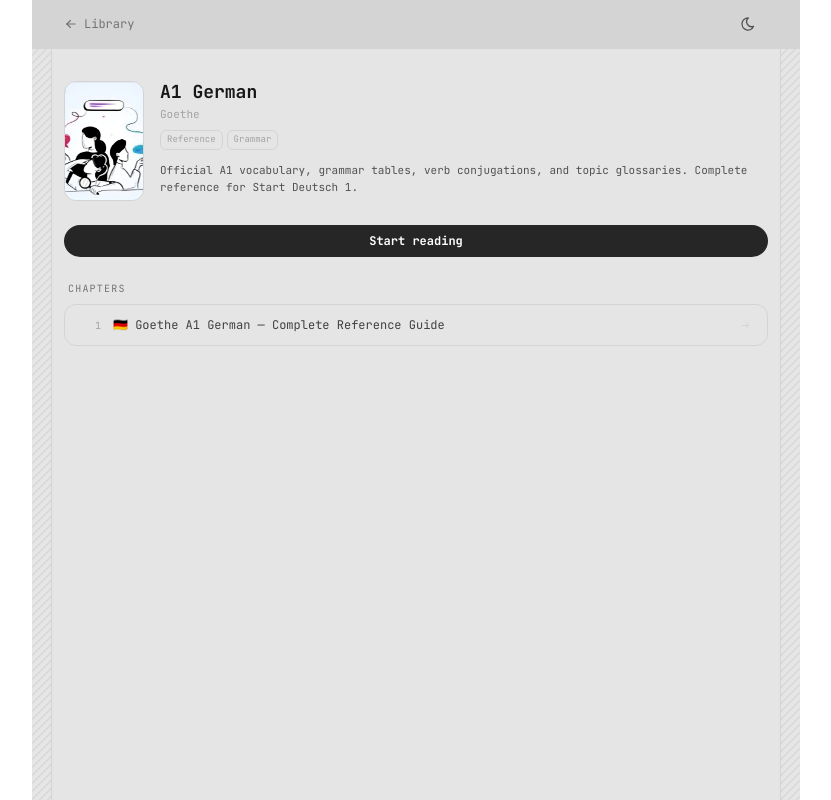
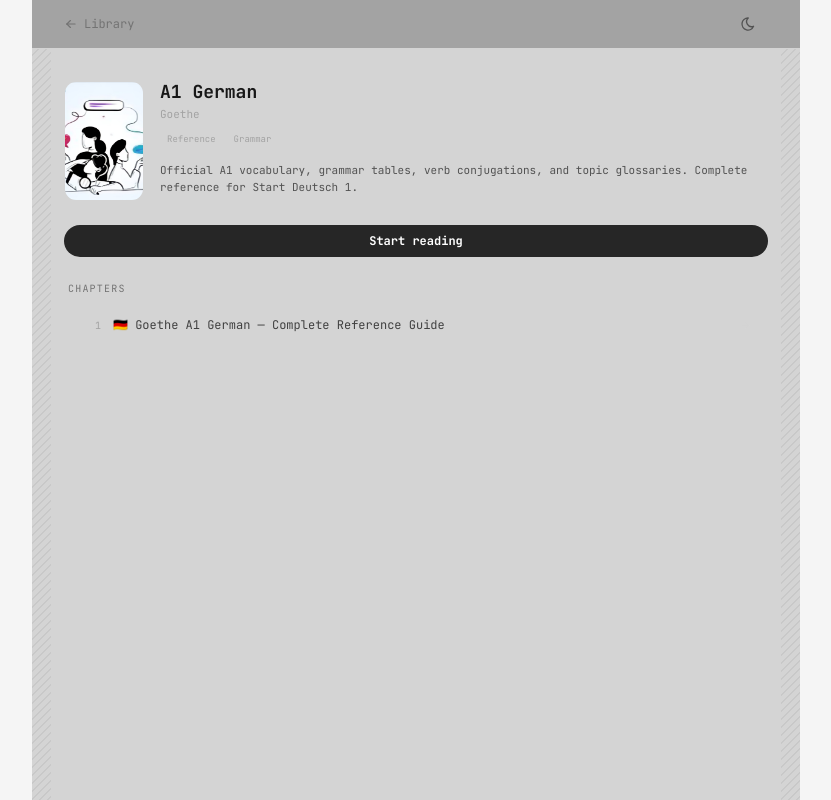
Before and after one commit to PembaSrpa/LN_English-Deutsch, a Next.js app: page /a1-glossary in a window 1280 px wide. Shown: the whole page, without its empty margins (224-1055 px from the left). Built offline with nearby package versions, Linux system fonts and the light colour scheme.

Commit message:
remake 19

```diff
--- a/app/[novelId]/page.tsx
+++ b/app/[novelId]/page.tsx
@@ -16,7 +16,7 @@
 
   return (
     <div className="min-h-screen flex flex-col">
-      <header className="sticky top-0 z-40 bg-neutral-300 dark:bg-neutral-700 backdrop-blur border-b border-neutral-300 dark:border-neutral-700">
+      <header className="sticky top-0 z-40 bg-neutral-400 dark:bg-neutral-700 backdrop-blur border-b border-neutral-300 dark:border-neutral-700">
         <div className="flex items-center justify-between px-8 py-2">
           <Link href="/" className="flex items-center gap-1.5 text-xs text-neutral-500 hover:text-neutral-800 dark:hover:text-neutral-200 transition-colors">
             <IconArrowLeft size={14} /> Library
--- a/app/layout.tsx
+++ b/app/layout.tsx
@@ -15,9 +15,9 @@
 export default function RootLayout({ children }: { children: React.ReactNode }) {
   return (
     <html lang="en" className={mono.variable} suppressHydrationWarning>
-      <body className="bg-neutral-150 dark:bg-neutral-850 font-mono antialiased">
+      <body className="bg-neutral-100 dark:bg-neutral-800 font-mono antialiased">
         <ThemeProvider attribute="class" defaultTheme="system" enableSystem>
-          <div className="max-w-3xl mx-auto min-h-screen relative bg-neutral-200 dark:bg-neutral-800">
+          <div className="max-w-3xl mx-auto min-h-screen relative bg-neutral-300 dark:bg-neutral-600">
             <Scales />
             <Analytics />
             {children}
--- a/app/page.tsx
+++ b/app/page.tsx
@@ -12,9 +12,9 @@
 
   return (
     <div className="min-h-screen flex flex-col">
-      <header className="sticky top-0 z-40 bg-neutral-300 dark:bg-neutral-700 backdrop-blur border-b border-neutral-300 dark:border-neutral-700">
+      <header className="sticky top-0 z-40 bg-neutral-400 dark:bg-neutral-700 backdrop-blur border-b border-neutral-300 dark:border-neutral-700">
         <div className="flex items-center justify-between px-8 py-3">
-          <a href="https://artt-folio.vercel.app/" target="_blank" rel="noopener noreferrer"
+          <a href="https://artt-folio.vercel.app/" rel="noopener noreferrer"
             className="text-sm font-bold text-neutral-800 dark:text-neutral-200 tracking-tight hover:opacity-70 transition-opacity">
             Arttfolio ↗
           </a>
--- a/components/ReaderClient.tsx
+++ b/components/ReaderClient.tsx
@@ -29,7 +29,7 @@
     <div className="min-h-screen flex flex-col">
       <ProgressTracker novelId={novelId} chapter={chapterNum} />
 
-      <header className="sticky top-0 z-40 bg-neutral-200/95 dark:bg-neutral-900/95 backdrop-blur border-b border-neutral-300 dark:border-neutral-700">
+      <header className="sticky top-0 z-40 bg-neutral-400 dark:bg-neutral-700 backdrop-blur border-b border-neutral-300 dark:border-neutral-700">
         <div className="flex items-center justify-between px-8 py-2">
           <Link href={`/${novelId}`} className="flex items-center gap-1.5 text-xs text-neutral-500 hover:text-neutral-800 dark:hover:text-neutral-200 transition-colors">
             <IconArrowLeft size={14} />
@@ -46,7 +46,7 @@
         <ChapterRenderer lines={lines} fontSize={fontSize} />
       </main>
 
-      <nav className="sticky bottom-0 z-40 bg-neutral-200/95 dark:bg-neutral-900/95 backdrop-blur border-t border-neutral-300 dark:border-neutral-700">
+      <nav className="sticky bottom-0 z-40 bg-neutral-400 dark:bg-neutral-700 backdrop-blur border-t border-neutral-300 dark:border-neutral-700">
         <div className="flex items-center justify-between px-8 py-3">
           {prevNum
             ? <Link href={`/${novelId}/${prevNum}`} className="flex items-center gap-1.5 text-xs text-neutral-500 hover:text-neutral-800 dark:hover:text-neutral-200 transition-colors"><IconArrowLeft size={13} /> Prev</Link>
```
